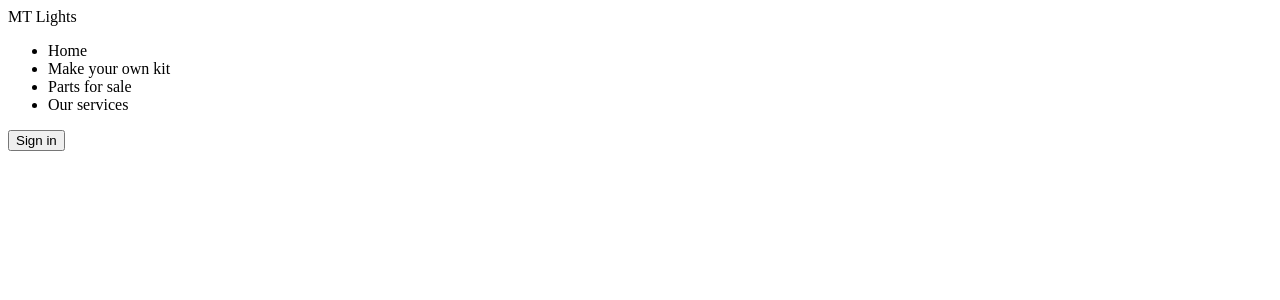
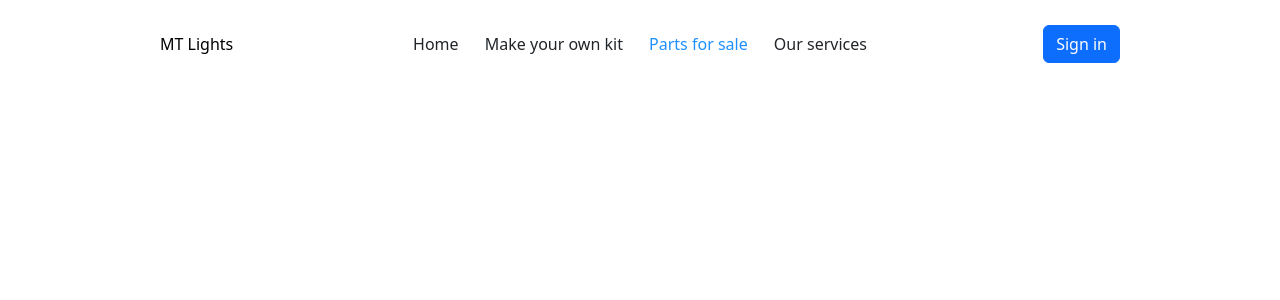
Before and after one commit to kennataddese6/threecars, a Next.js app: page /shop in a window 1280 px wide. Shown: the top 300 px of the page. Built offline with nearby package versions, Linux system fonts and the light colour scheme; a web font is replaced by a local one.

Commit message:
add layout install sharp

```diff
--- /dev/null
+++ b/app/shop/layout.tsx
@@ -0,0 +1,19 @@
+import "bootstrap/dist/css/bootstrap.css";
+import "bootstrap/dist/css/bootstrap.min.css";
+import "../globals.css";
+export const metadata = {
+  title: "Next.js",
+  description: "Generated by Next.js",
+};
+
+export default function RootLayout({
+  children,
+}: {
+  children: React.ReactNode;
+}) {
+  return (
+    <html lang="en">
+      <body>{children}</body>
+    </html>
+  );
+}
--- a/package.json
+++ b/package.json
@@ -19,6 +19,7 @@
     "react-icons": "^5.2.1",
     "react-slick": "^0.30.2",
     "react-toastify": "^10.0.5",
+    "sharp": "^0.33.4",
     "slick-carousel": "^1.8.1"
   },
   "devDependencies": {
```
Also changed, not shown: 1 other file (tests, documents, lock files or other folders).
